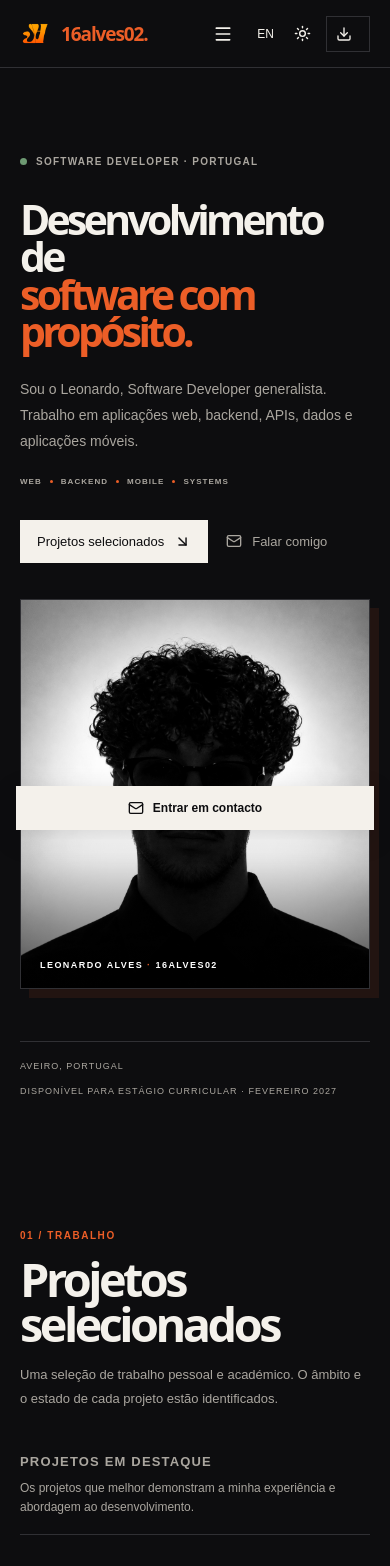
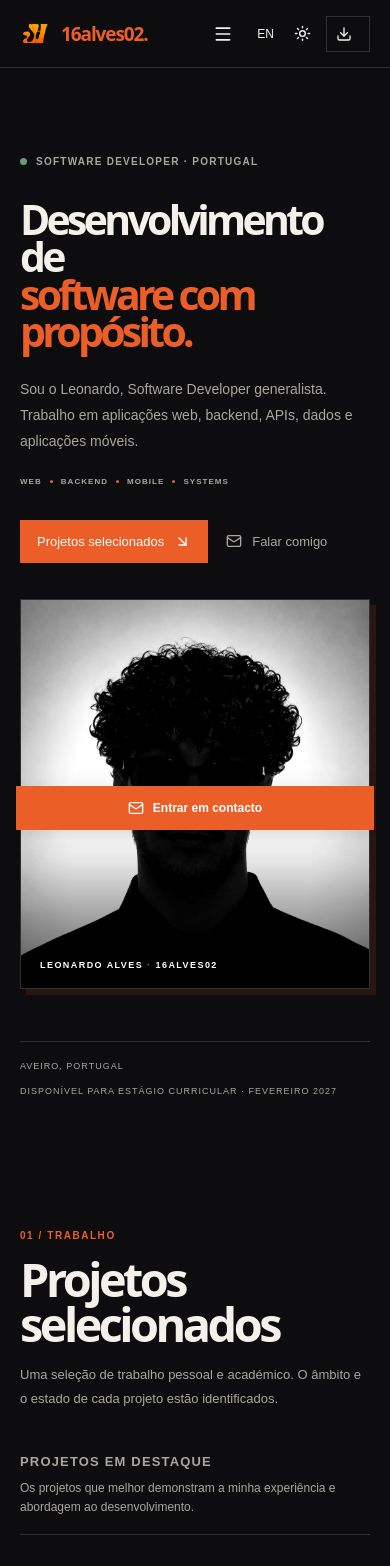
Before and after one commit to 16alves02/16alves02.com, a React (Vite) app: page / in a window 390 px wide. Shown: the top 1566 px of the page. Built offline with nearby package versions, Linux system fonts and the light colour scheme.

Commit message:
Design: refine orange hierarchy, project artwork and responsive depth

```diff
--- a/src/styles/global.css
+++ b/src/styles/global.css
@@ -982,3 +982,65 @@ body::-webkit-scrollbar {
 @media (prefers-reduced-motion: reduce) {
   .project-card-copy h3, .project-art, .project-art-image img, .project-card-actions a { transition: none; }
 }
+
+
+/* 16alves02 editorial polish: stronger orange hierarchy and restrained depth. */
+.site .hero h1 em {
+  color: var(--accent);
+}
+.site .primary-link {
+  background: var(--accent);
+  color: #fff;
+  transition: background .2s ease, color .2s ease, transform .2s ease;
+}
+.site .primary-link:hover {
+  background: var(--text);
+  color: var(--bg);
+  transform: translateY(-2px);
+}
+.site .hero-portrait {
+  border: 1px solid var(--line);
+  box-shadow: 12px 12px 0 rgba(236, 94, 39, .13);
+}
+.site .hero-portrait img {
+  filter: grayscale(1) contrast(1.08);
+}
+.site .project-art {
+  box-shadow: 8px 8px 0 rgba(236, 94, 39, .09);
+  transition: border-color .25s ease, box-shadow .25s ease;
+}
+.site .project-card:hover .project-art {
+  border-color: var(--accent);
+  box-shadow: 11px 11px 0 rgba(236, 94, 39, .13);
+}
+.site .project-card-copy h3 {
+  transition: color .25s ease;
+}
+.site .project-card:hover .project-card-copy h3 {
+  color: var(--accent);
+}
+.site .mobile-contact-cta,
+.site .contact-form button {
+  background: var(--accent);
+  color: #fff;
+}
+.site .mobile-contact-cta:hover,
+.site .contact-form button:hover {
+  background: var(--text);
+  color: var(--bg);
+}
+@media (max-width: 720px) {
+  .site .hero-portrait {
+    box-shadow: 6px 6px 0 rgba(236, 94, 39, .12);
+  }
+  .site .project-art {
+    box-shadow: 5px 5px 0 rgba(236, 94, 39, .08);
+  }
+}
+@media (prefers-reduced-motion: reduce) {
+  .site .primary-link,
+  .site .project-art,
+  .site .project-card-copy h3 {
+    transition: none;
+  }
+}
```
